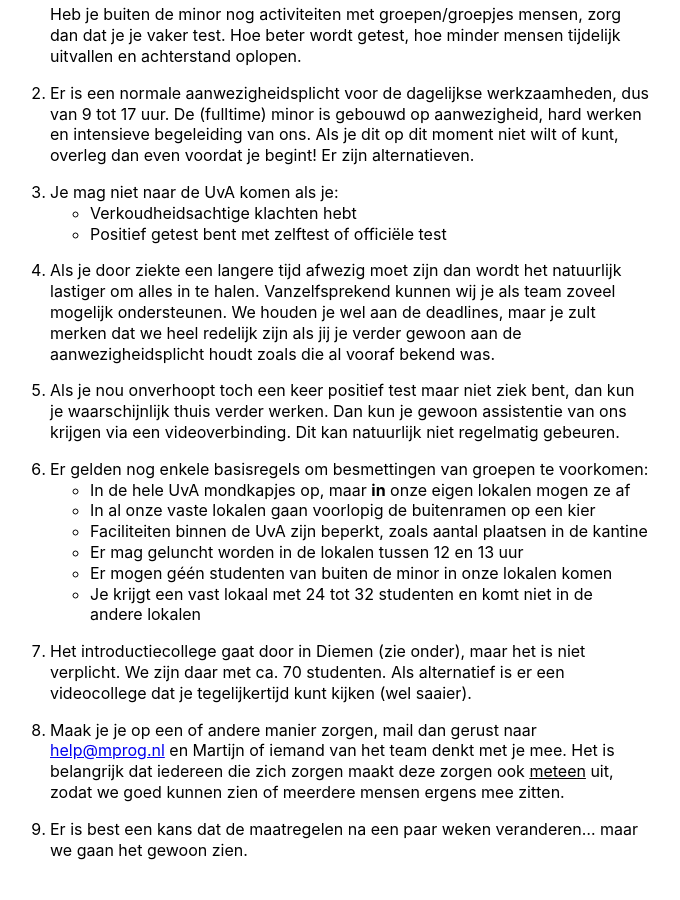
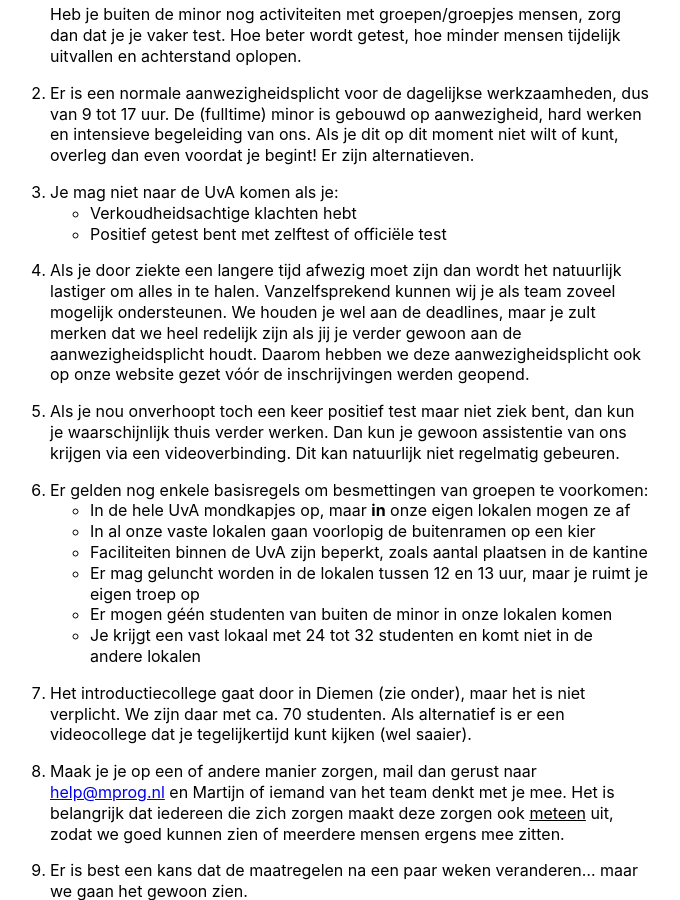
Before and after one commit to minprog/welkom, a Jekyll site: the page built from fulltime/index.md, in a window 1280 px wide and 900 px high, scrolled down 1205 px. Shown: the whole window, without its empty margins (310-990 px from the left). Built offline with Jekyll 4.4.1, drawn with Linux system fonts in a browser that asks for light colours; our own code applies the rules of GitHub Pages for plain Markdown files.

Commit message:
fulltime

```diff
--- a/fulltime/index.md
+++ b/fulltime/index.md
@@ -28,7 +28,7 @@ We hopen jullie allemaal te spreken in de eerste paar dagen van de minor, maar m
     - Verkoudheidsachtige klachten hebt
     - Positief getest bent met zelftest of officiële test
 
-4. Als je door ziekte een langere tijd afwezig moet zijn dan wordt het natuurlijk lastiger om alles in te halen. Vanzelfsprekend kunnen wij je als team zoveel mogelijk ondersteunen. We houden je wel aan de deadlines, maar je zult merken dat we heel redelijk zijn als jij je verder gewoon aan de aanwezigheidsplicht houdt zoals die al vooraf bekend was.
+4. Als je door ziekte een langere tijd afwezig moet zijn dan wordt het natuurlijk lastiger om alles in te halen. Vanzelfsprekend kunnen wij je als team zoveel mogelijk ondersteunen. We houden je wel aan de deadlines, maar je zult merken dat we heel redelijk zijn als jij je verder gewoon aan de aanwezigheidsplicht houdt. Daarom hebben we deze aanwezigheidsplicht ook op onze website gezet vóór de inschrijvingen werden geopend.
 
 5. Als je nou onverhoopt toch een keer positief test maar niet ziek bent, dan kun je waarschijnlijk thuis verder werken. Dan kun je gewoon assistentie van ons krijgen via een videoverbinding. Dit kan natuurlijk niet regelmatig gebeuren.
 
@@ -36,7 +36,7 @@ We hopen jullie allemaal te spreken in de eerste paar dagen van de minor, maar m
     - In de hele UvA mondkapjes op, maar **in** onze eigen lokalen mogen ze af
     - In al onze vaste lokalen gaan voorlopig de buitenramen op een kier
     - Faciliteiten binnen de UvA zijn beperkt, zoals aantal plaatsen in de kantine
-    - Er mag geluncht worden in de lokalen tussen 12 en 13 uur
+    - Er mag geluncht worden in de lokalen tussen 12 en 13 uur, maar je ruimt je eigen troep op
     - Er mogen géén studenten van buiten de minor in onze lokalen komen
     - Je krijgt een vast lokaal met 24 tot 32 studenten en komt niet in de andere lokalen
 
```
